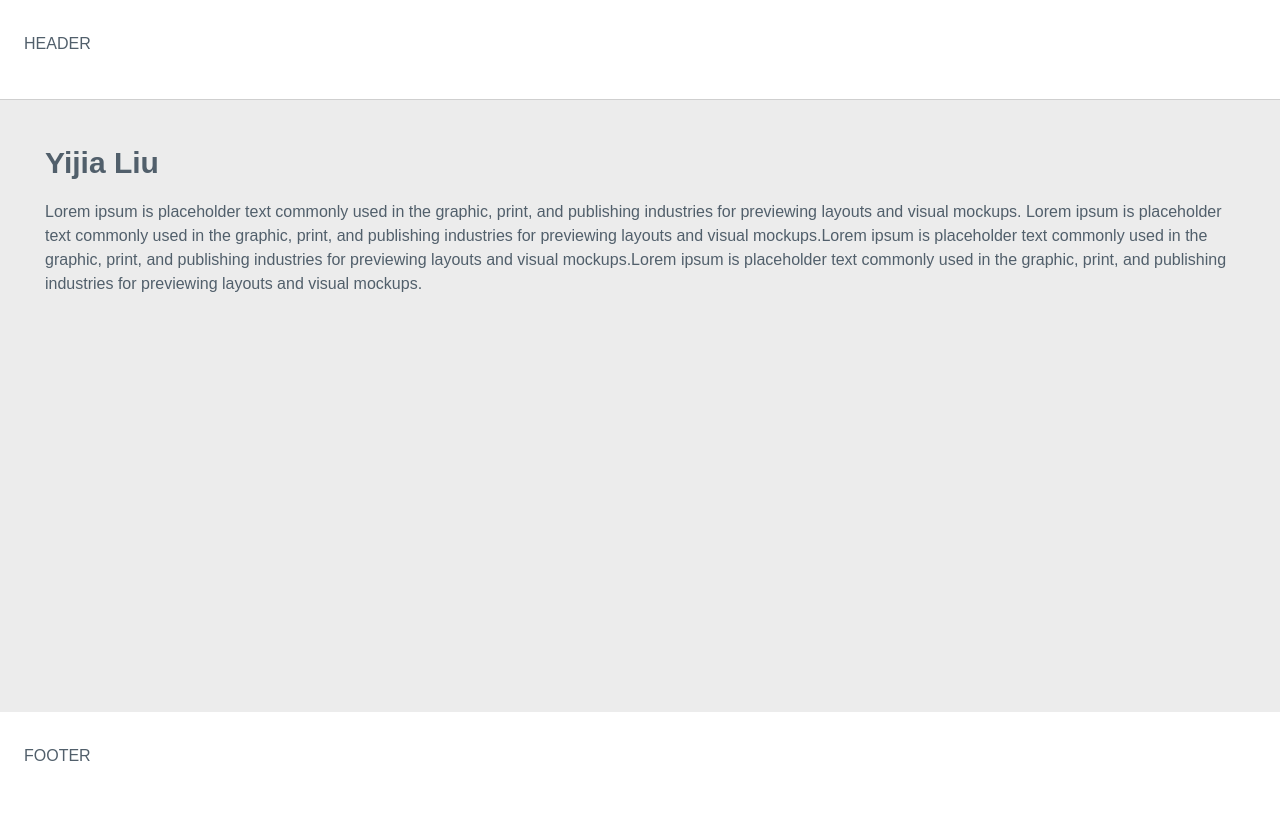
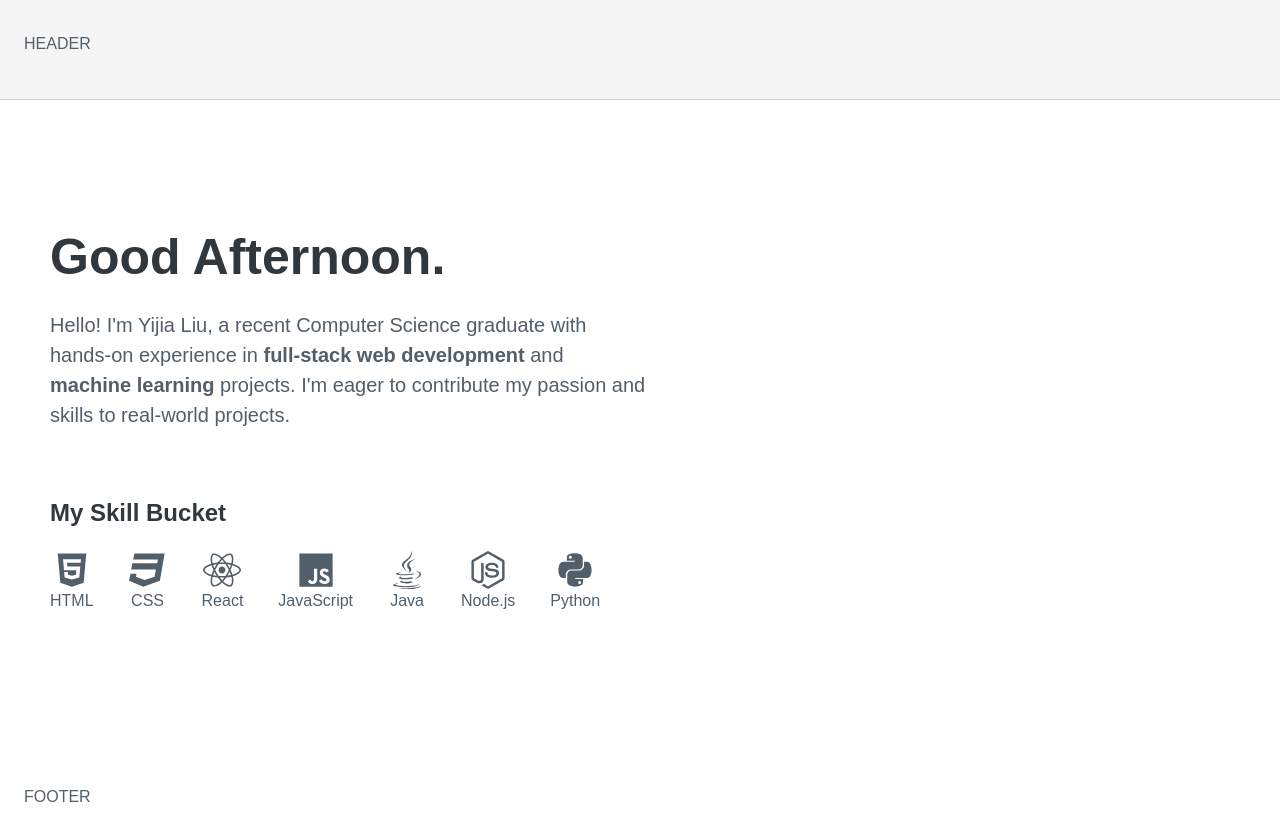
Before and after one commit to JellyYJ/portfolio, a React (Vite) app in the folder portfolio/: page /aboutMe in a window 1280 px wide. Before the commit the page ends 800 px from the top, so only its background shows below. Built offline with nearby package versions, Linux system fonts and the light colour scheme.

Commit message:
About me styles

```diff
--- a/portfolio/package.json
+++ b/portfolio/package.json
@@ -12,6 +12,7 @@
   "dependencies": {
     "react": "^18.2.0",
     "react-dom": "^18.2.0",
+    "react-icons": "^4.12.0",
     "react-router-dom": "^6.20.0",
     "styled-components": "^6.1.1"
   },
--- a/portfolio/src/pages/AboutMe.jsx
+++ b/portfolio/src/pages/AboutMe.jsx
@@ -1,20 +1,69 @@
+import { useState, useEffect } from "react";
 import Heading from "../ui/Heading";
 import Row from "../ui/Row";
+import StyledDiv from "../ui/Paragraph";
+import SkillIcons from "../ui/SkillIcons";
+
+import { FaHtml5 } from "react-icons/fa";
+import { FaCss3 } from "react-icons/fa";
+import { FaReact } from "react-icons/fa";
+import { IoLogoJavascript } from "react-icons/io5";
+import { FaJava } from "react-icons/fa";
+import { FaNodeJs } from "react-icons/fa";
+import { FaPython } from "react-icons/fa";
+
+const iconSize = 38;
+
+const skillsData = [
+  { name: "HTML", icon: <FaHtml5 size={iconSize} />, color: "#E44D26" },
+  { name: "CSS", icon: <FaCss3 size={iconSize} />, color: "#1572B6" },
+  { name: "React", icon: <FaReact size={iconSize} />, color: "#61DAFB" },
+  {
+    name: "JavaScript",
+    icon: <IoLogoJavascript size={iconSize} />,
+    color: "#F7DF1E",
+  },
+  { name: "Java", icon: <FaJava size={iconSize} />, color: "#007396" },
+  { name: "Node.js", icon: <FaNodeJs size={iconSize} />, color: "#339933" },
+  { name: "Python", icon: <FaPython size={iconSize} />, color: "#3776AB" },
+];
 
 function AboutMe() {
+  const [curTime, setCurTime] = useState(new Date());
+
+  useEffect(() => {
+    const timer = setInterval(() => {
+      setCurTime(new Date());
+    }, 1000);
+
+    return () => clearInterval(timer);
+  }, []);
+
+  const currentHour = curTime.getHours();
+  let greeting;
+
+  if (currentHour < 12) {
+    greeting = "Good Morning";
+  } else if (currentHour < 18) {
+    greeting = "Good Afternoon";
+  } else {
+    greeting = "Good Evening";
+  }
+
   return (
     <Row>
-      <Heading as="h1">Yijia Liu</Heading>
-      <p>
-        Lorem ipsum is placeholder text commonly used in the graphic, print, and
-        publishing industries for previewing layouts and visual mockups. Lorem
-        ipsum is placeholder text commonly used in the graphic, print, and
-        publishing industries for previewing layouts and visual mockups.Lorem
-        ipsum is placeholder text commonly used in the graphic, print, and
-        publishing industries for previewing layouts and visual mockups.Lorem
-        ipsum is placeholder text commonly used in the graphic, print, and
-        publishing industries for previewing layouts and visual mockups.
-      </p>
+      <Heading as="h1">{greeting}.</Heading>
+      <StyledDiv role="paragraph">
+        Hello! I'm Yijia Liu, a recent Computer Science graduate with hands-on
+        experience in <strong>full-stack web development</strong> and
+        <strong> machine learning</strong> projects. I'm eager to contribute my
+        passion and skills to real-world projects.
+      </StyledDiv>
+
+      <StyledDiv role="skillBucket">
+        <Heading as="h2">My Skill Bucket</Heading>
+        <SkillIcons skillsData={skillsData} />
+      </StyledDiv>
     </Row>
   );
 }
--- a/portfolio/src/styles/GlobalStyles.js
+++ b/portfolio/src/styles/GlobalStyles.js
@@ -3,7 +3,7 @@ import { createGlobalStyle } from "styled-components";
 const GlobalStyles = createGlobalStyle`
   :root {
     /* Brown */
-    --color-brown-0: #fff;
+    --color-brown-0: #f5f5f5;
     --color-brown-50: #ececec;
     --color-brown-100: #cfcfcf;
     --color-brown-200: #b2aeab;
@@ -26,7 +26,7 @@ const GlobalStyles = createGlobalStyle`
     --color-grey-500: #6f8293;
     --color-grey-600: #627381;
     --color-grey-700: #515f6b;
-    --color-grey-800: #424c55;
+    --color-grey-800: ##373833;
     --color-grey-900: #30373d;
 
 
@@ -45,7 +45,7 @@ const GlobalStyles = createGlobalStyle`
 
 
     --color-blue-100: #e0f2fe;
-    --color-blue-700: #0369a1;
+    --color-indigo-700: #1572B6;
     --color-green-100: #dcfce7;
     --color-green-700: #15803d;
     --color-yellow-100: #fef9c3;
--- a/portfolio/src/ui/AppLayout.jsx
+++ b/portfolio/src/ui/AppLayout.jsx
@@ -12,16 +12,36 @@ const StyledAppLayout = styled.div`
 `;
 
 const Main = styled.main`
-  background-color: var(--color-brown-50);
-  padding: 4rem 4.5rem 6.5rem;
+  background-color: var(--color-grey-0);
+  padding: 4rem 5rem 6rem;
+
+  @media (max-width: 512px) {
+    padding: 1rem 2rem 3rem;
+  }
 `;
 
 const Container = styled.div`
-  max-width: 130rem;
-  margin: 0 auto;
+  max-width: 120rem;
+  margin: 8rem auto;
   display: flex;
   flex-direction: column;
   gap: 3.2rem;
+  transition: margin 0.3s ease;
+
+  @media (max-width: 1080px) {
+    margin: 8rem 5rem;
+    gap: 3rem;
+  }
+
+  @media (max-width: 768px) {
+    margin: 4rem 2rem;
+    gap: 2rem;
+  }
+
+  @media (max-width: 512px) {
+    margin: 2rem 1rem;
+    gap: 1rem;
+  }
 `;
 
 function AppLayout() {
--- a/portfolio/src/ui/Heading.jsx
+++ b/portfolio/src/ui/Heading.jsx
@@ -2,17 +2,19 @@ import styled, { css } from "styled-components";
 
 // Styles for Headings: use "as" to specify which heading to use
 const Heading = styled.h1`
+  color: var(--color-grey-900);
+
   ${(props) =>
     props.as === "h1" &&
     css`
-      font-size: 3rem;
-      font-weight: 700;
+      font-size: 5rem;
+      font-weight: 600;
     `}
 
   ${(props) =>
     props.as === "h2" &&
     css`
-      font-size: 2.5rem;
+      font-size: 3cqb;
       font-weight: 600;
     `}
 
--- /dev/null
+++ b/portfolio/src/ui/Paragraph.jsx
@@ -0,0 +1,21 @@
+import styled, { css } from "styled-components";
+
+const StyledDiv = styled.div`
+  max-width: 60rem;
+
+  ${(props) =>
+    props.role === "paragraph" &&
+    css`
+      font-size: 2rem;
+      color: var(--color-grey-800);
+    `}
+
+  ${(props) =>
+    props.role === "skillBucket" &&
+    css`
+      margin-top: 5rem;
+      color: var(--color-grey-800);
+    `}
+`;
+
+export default StyledDiv;
--- /dev/null
+++ b/portfolio/src/ui/SkillIcons.jsx
@@ -0,0 +1,37 @@
+import styled from "styled-components";
+
+const IconField = styled.div`
+  max-width: 60rem;
+  margin-top: 2rem;
+  display: flex;
+  flex-wrap: wrap;
+  gap: 3.5rem;
+`;
+
+const SkillCard = styled.div`
+  display: flex;
+  flex-direction: column;
+  align-items: center;
+  /* background-color: var(--color-brown-0); */
+  border-radius: 9px;
+  transition: background-color 0.3s ease;
+
+  &:hover {
+    color: ${({ bgColor }) => bgColor};
+  }
+`;
+
+function SkillIcons({ skillsData }) {
+  return (
+    <IconField>
+      {skillsData.map((skill, index) => (
+        <SkillCard key={index} bgColor={skill.color}>
+          {skill.icon}
+          <span>{skill.name}</span>
+        </SkillCard>
+      ))}
+    </IconField>
+  );
+}
+
+export default SkillIcons;
```
